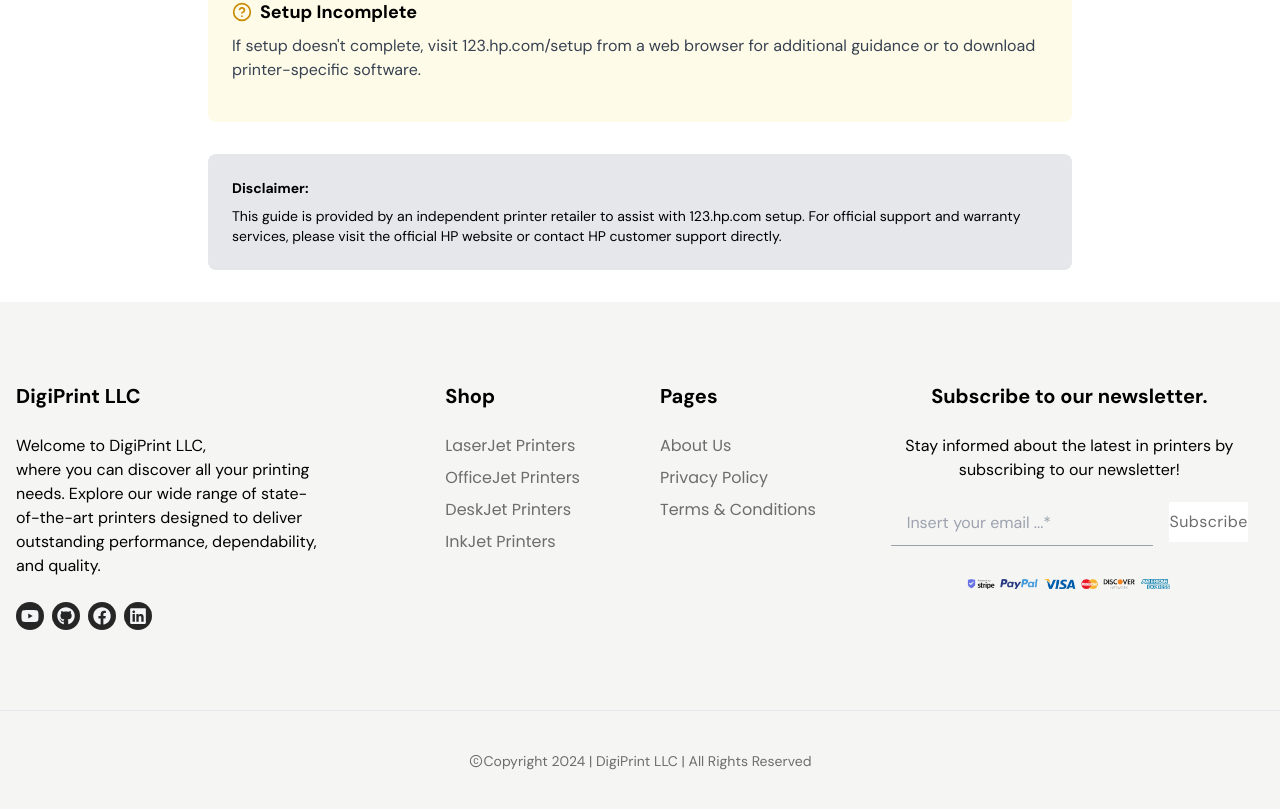
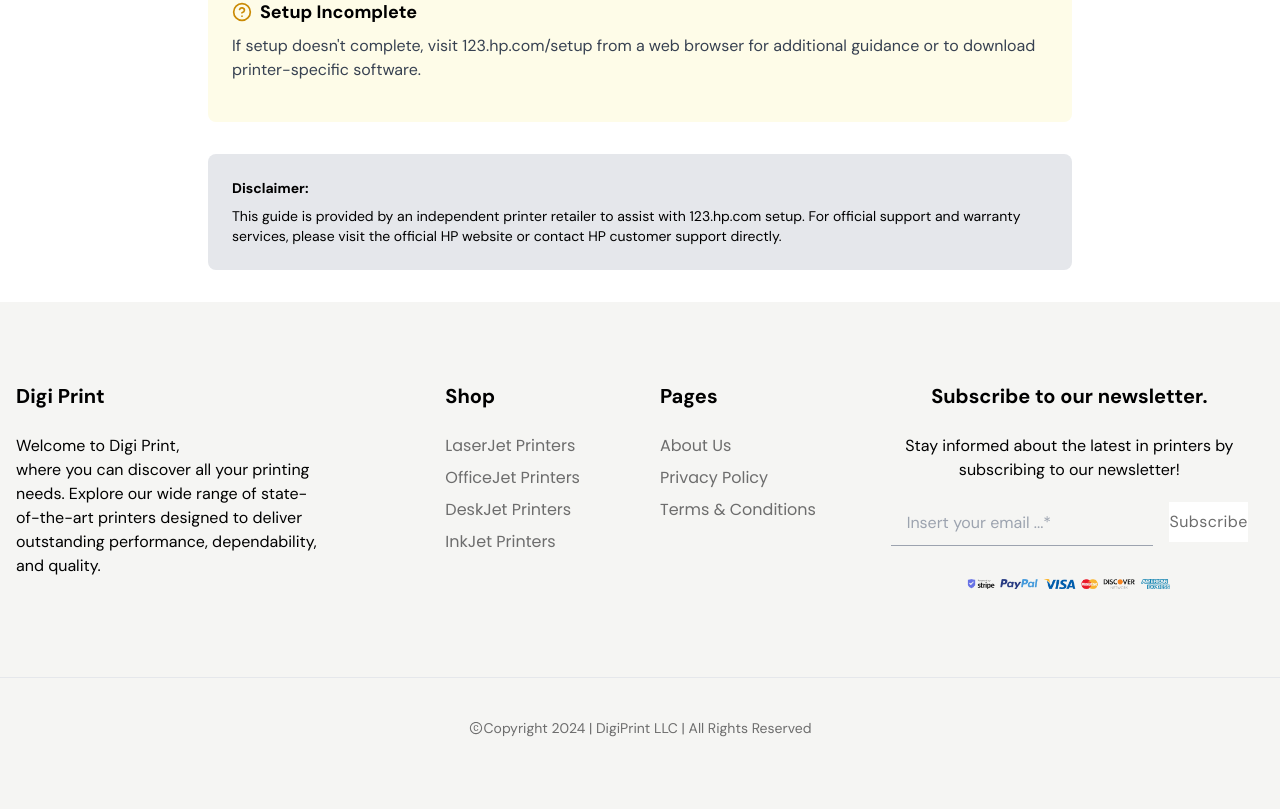
Before and after one commit to techdigi2000/Digitech2, a React (Create React App) app: page / in a window 1280 px wide. Shown: the part 4495-5304 px from the top of the page. Built offline with nearby package versions, Linux system fonts and the light colour scheme.

Commit message:
Update Footer.js

```diff
--- a/src/components/home/Footer/Footer.js
+++ b/src/components/home/Footer/Footer.js
@@ -31,15 +31,15 @@
     <div className="w-full bg-[#F5F5F3] py-20">
       <div className="max-w-container mx-auto grid grid-cols-1 md:grid-cols-2  xl:grid-cols-6 px-4 gap-10">
         <div className="col-span-2">
-          <FooterListTitle title="DigiPrint LLC" />
+          <FooterListTitle title="Digi Print" />
           <div className="flex flex-col gap-6">
             <p className="text-base w-full xl:w-[80%]">
-              Welcome to DigiPrint LLC,
+              Welcome to Digi Print,
               <br /> where you can discover all your printing needs. Explore our
               wide range of state-of-the-art printers designed to deliver
               outstanding performance, dependability, and quality.
             </p>
-            <ul className="flex items-center gap-2">
+            {/* <ul className="flex items-center gap-2">
               <a href="/" target="_blank" rel="noreferrer">
                 <li className="w-7 h-7 bg-primeColor text-gray-100 hover:text-white cursor-pointer text-lg rounded-full flex justify-center items-center hover:bg-black duration-300">
                   <FaYoutube />
@@ -60,7 +60,7 @@
                   <FaLinkedin />
                 </li>
               </a>
-            </ul>
+            </ul> */}
           </div>
         </div>
         <div>
```
